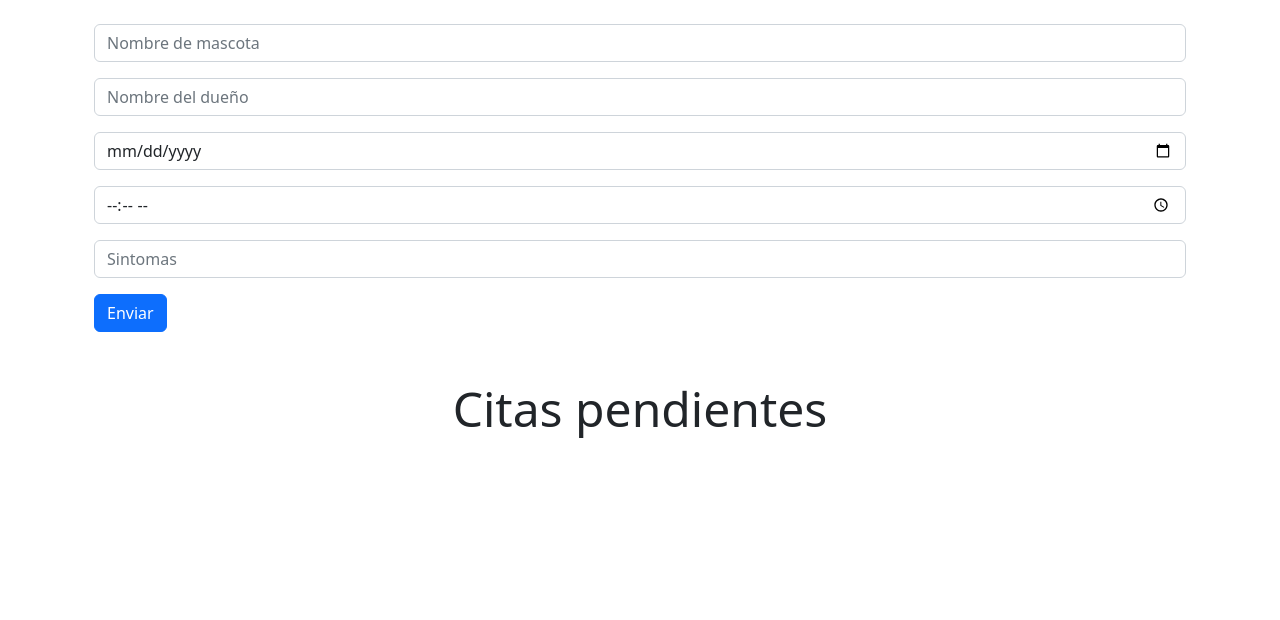
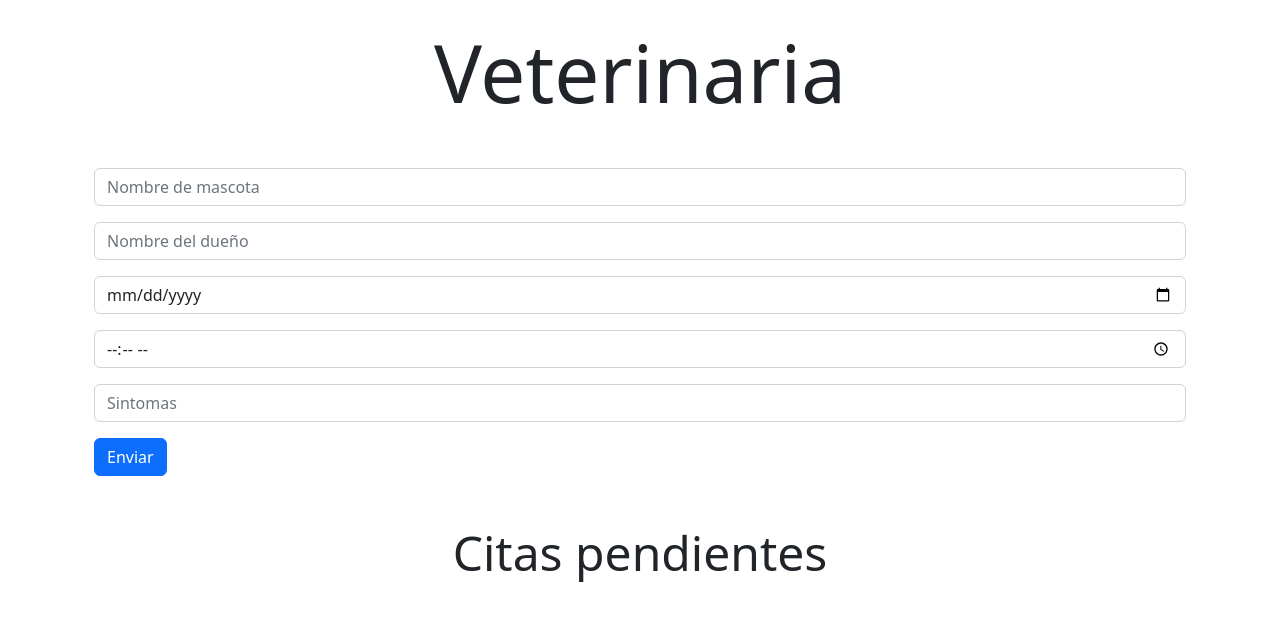
Before and after one commit to Fedreric/practicoReact-9, a React (Vite) app: page / in a window 1280 px wide. Shown: the top 620 px of the page. Built offline with nearby package versions, Linux system fonts and the light colour scheme.

Commit message:
Se agrega el titulo Veterinaria

```diff
--- a/src/components/Formulario.jsx
+++ b/src/components/Formulario.jsx
@@ -89,6 +89,7 @@ const Formulario = () => {
 
   return (
     <Container>
+      <h1 className="display-1 text-center mb-5">Veterinaria</h1>
       <Form onSubmit={handleSubmit}>
         <Form.Group className="mb-3" controlId="nombreMascota">
           <Form.Control
```
